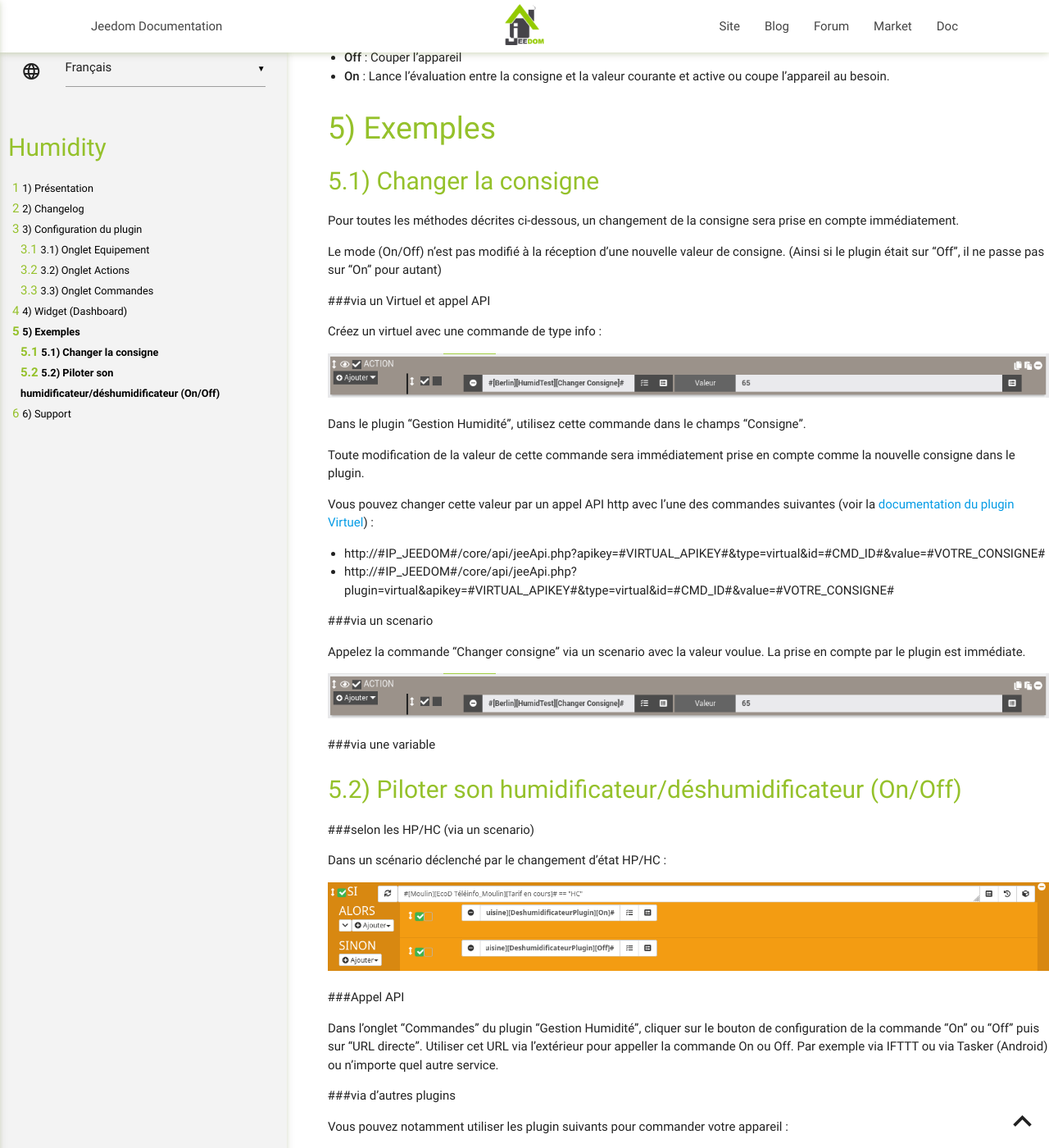
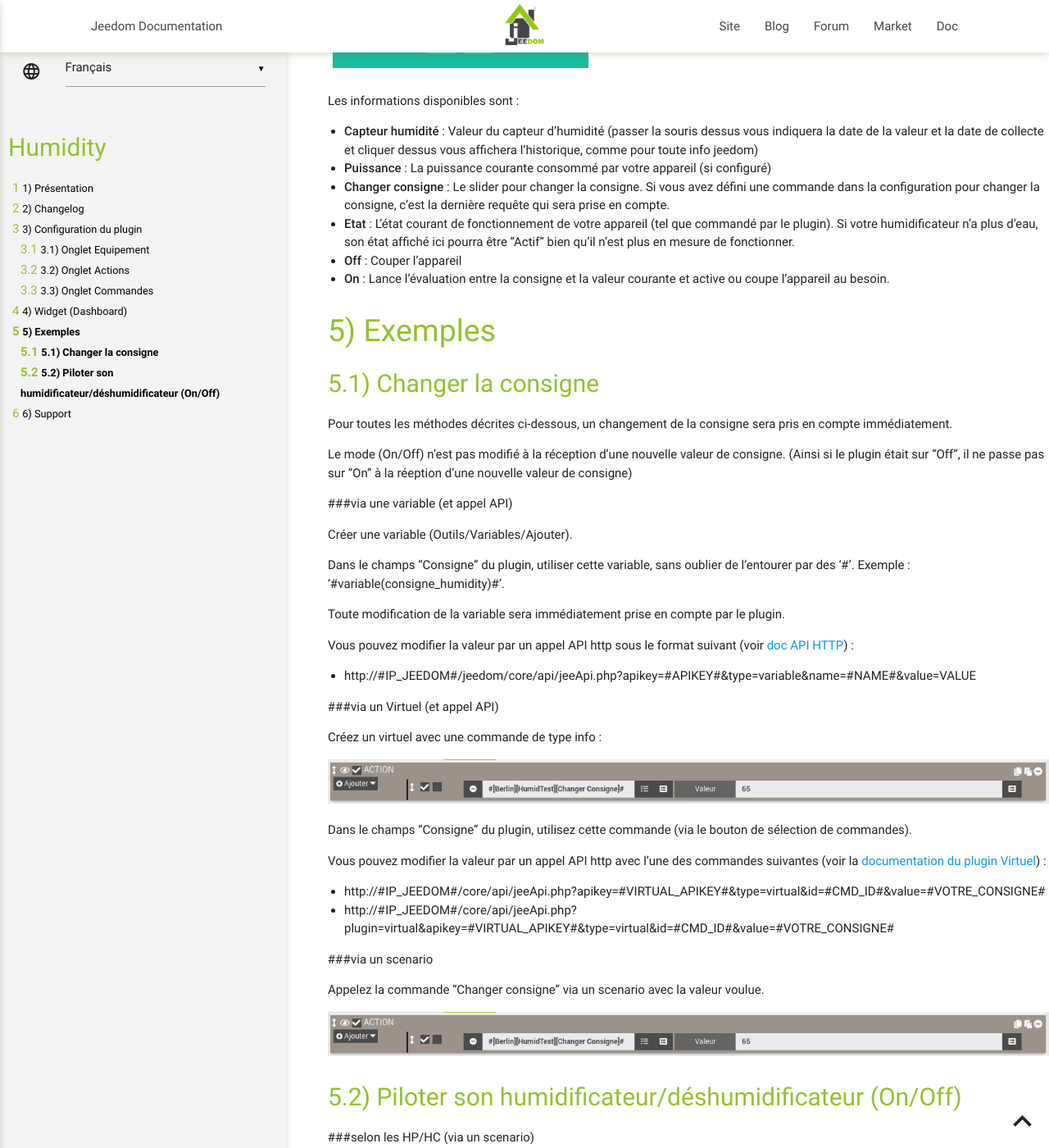
Before and after one commit to AgP42/humidity, a Jekyll site: the page built from docs/fr_FR/index.md, in a window 1280 px wide and 1400 px high, scrolled down 3266 px. Shown: the whole window at 82% size. Built offline with Jekyll 4.4.1, drawn with Linux system fonts in a browser that asks for light colours; our own code applies the rules of GitHub Pages for plain Markdown files; some of the changed text lies outside the part shown.

Commit message:
documentation, ajout 2 tags et debug

```diff
--- a/docs/fr_FR/index.md
+++ b/docs/fr_FR/index.md
@@ -23,7 +21,7 @@ Onglet **Equipement**
 Configurez votre équipement :
 * **Type** : Humidificateur ou déshumidificateur
 * **Sonde humidité** : la commande de type info donnant la valeur de l'humidité à proximité de l'appareil
-* **Consigne** : la consigne d'humidité souhaitée. Cette consigne peut être une valeur fixe ou une commande de type info. Vous pouvez par exemple utiliser un virtuel pour changer la valeur de la consigne via une requête http. Dans tous les cas la consigne peut être modifiée via le dashboard. Voir les exemples ci-dessous.
+* **Consigne** : la consigne d'humidité souhaitée. Cette consigne peut être une valeur fixe ou une commande de type info (d'un virtuel par exemple) ou une variable (format '#variable(ma_var)#'). Utilisez un virtuel ou une variable pour changer la valeur de la consigne via une requête http de l'API. Dans tous les cas la consigne peut être modifiée via le dashboard. Voir les exemples ci-dessous.
 * **Hystérésis** : Il s'agit de la valeur de tolérance souhaitée autour de la consigne donnée. Par exemple si votre consigne est à 60% avec un hystérésis de 5%, un humidificateur sera actif jusqu'à 65% puis il ne se réenclenchera qu'en dessous de 55%. Ceci permet de ne pas constamment déclencher/couper l'appareil lorsque la consigne est atteinte. Par défaut l'hystérésis est à 0.
 * **Puissance électrique** : Champs facultatif permettant de suivre le fonctionnement effectif de l'appareil et de générer une alerte en conséquence. Un humidificateur n'ayant plus d'eau ou un déshumidificateur dont le réservoir est plein ne consommeront plus autant que lors de leur fonctionnement.
 * **Seuil min** : seuil minimum de consommation de l'appareil en fonctionnement nominal. Ce seuil permet de générer l'alerte lorsque la puissance devient inférieure au seuil. Par exemple pour un humidificateur consommant 8W en nominal et 1W en veille (lorsque son réservoir est vide), une bonne valeur est un seuil de 2W. Valeur par défaut : 0W
@@ -34,9 +32,18 @@ Onglet **Actions**
 ![](https://raw.githubusercontent.com/AgP42/humidity/master/docs/assets/images/OngletActions.png)
 
 Cet onglet permet de configurer les actions à réaliser pour activer et arrêter votre appareil, ainsi que les actions d'alertes (uniquement disponible si **Puissance électrique** est renseigné).
-Vous pouvez configurer plusieurs actions par état, elles seront réalisées simultanément. Les actions peuvent être le lancement d'un scenario si besoin.
+Vous pouvez configurer plusieurs actions par état, elles seront réalisées simultanément.
 
-Pour les actions de type message vous pouvez utiliser les tags suivants : #humidity_name#, #humidity_value# ou #humidity_order#.
+Infos sur les actions :
+* Les actions peuvent être le lancement d'un scenario si besoin.
+* Sachant qu'un déshumidificateur sera d'autant plus efficace que la température est élevée, vous pouvez choisir de déclencher un chauffage en même temps que votre déshumidificateur.
+* Vous pouvez vous envoyer une notification pour mettre à jour un widget android, via Tasker, à chaque changement d'état par exemple.
+* Pour les actions de type message vous pouvez utiliser les tags suivants :
+   * #humidity_name# => le nom de l'équipement donné dans l'onglet "Equipement"
+   * #humidity_value# => la valeur courante de l'humidité dans la pièce
+   * #humidity_order# => la consigne en cours
+   * #humidity_state# => l'état de votre appareil ('Allumé'ou'Eteint')
+   * #humidity_mode# => le mode courant ('On'ou'Off')
 
 Onglet **Commandes**
 ---
@@ -69,32 +76,38 @@ Exemples
 Changer la consigne
 ---
 
-Pour toutes les méthodes décrites ci-dessous, un changement de la consigne sera prise en compte immédiatement.
+Pour toutes les méthodes décrites ci-dessous, un changement de la consigne sera pris en compte immédiatement.
 
-Le mode (On/Off) n'est pas modifié à la réception d'une nouvelle valeur de consigne. (Ainsi si le plugin était sur "Off", il ne passe pas sur "On" pour autant)
+Le mode (On/Off) n'est pas modifié à la réception d'une nouvelle valeur de consigne. (Ainsi si le plugin était sur "Off", il ne passe pas sur "On" à la réeption d'une nouvelle valeur de consigne)
 
-###via un Virtuel et appel API
+###via une variable (et appel API)
+
+Créer une variable (Outils/Variables/Ajouter).
+
+Dans le champs "Consigne" du plugin, utiliser cette variable, sans oublier de l'entourer par des '#'. Exemple : '#variable(consigne_humidity)#'.
+
+Toute modification de la variable sera immédiatement prise en compte par le plugin.
+
+Vous pouvez modifier la valeur par un appel API http sous le format suivant (voir [doc API HTTP](https://jeedom.github.io/core/fr_FR/api_http#tocAnchor-1-9)) :
+* http://#IP_JEEDOM#/jeedom/core/api/jeeApi.php?apikey=#APIKEY#&type=variable&name=#NAME#&value=VALUE
+
+###via un Virtuel (et appel API)
 
 Créez un virtuel avec une commande de type info :
 
 ![](https://raw.githubusercontent.com/AgP42/humidity/master/docs/assets/images/consigne_scenario.png)
 
-Dans le plugin "Gestion Humidité", utilisez cette commande dans le champs "Consigne".
+Dans le champs "Consigne" du plugin, utilisez cette commande (via le bouton de sélection de commandes).
 
-Toute modification de la valeur de cette commande sera immédiatement prise en compte comme la nouvelle consigne dans le plugin.
-
-Vous pouvez changer cette valeur par un appel API http avec l'une des commandes suivantes (voir la [documentation du plugin Virtuel](https://jeedom.github.io/plugin-virtual/fr_FR/)) :
+Vous pouvez modifier la valeur par un appel API http avec l'une des commandes suivantes (voir la [documentation du plugin Virtuel](https://jeedom.github.io/plugin-virtual/fr_FR/)) :
 * http://#IP_JEEDOM#/core/api/jeeApi.php?apikey=#VIRTUAL_APIKEY#&type=virtual&id=#CMD_ID#&value=#VOTRE_CONSIGNE#
 * http://#IP_JEEDOM#/core/api/jeeApi.php?plugin=virtual&apikey=#VIRTUAL_APIKEY#&type=virtual&id=#CMD_ID#&value=#VOTRE_CONSIGNE#
 
 ###via un scenario
 
-Appelez la commande "Changer consigne" via un scenario avec la valeur voulue. La prise en compte par le plugin est immédiate.
+Appelez la commande "Changer consigne" via un scenario avec la valeur voulue.
 
 ![](https://raw.githubusercontent.com/AgP42/humidity/master/docs/assets/images/consigne_scenario.png)
-
-###via une variable
-
 
 
 Piloter son humidificateur/déshumidificateur (On/Off)
@@ -112,16 +125,15 @@ Dans l'onglet "Commandes" du plugin "Gestion Humidité", cliquer sur le bouton d
 
 ###via d'autres plugins
 
-Vous pouvez notamment utiliser les plugin suivants pour commander votre appareil :
+Vous pouvez notamment utiliser les plugin suivants pour commander votre appareil selon divers criteres :
 
-* [Mode](https://jeedom.github.io/plugin-mode/fr_FR/) => Gestion On/Off
-* [Agenda](https://jeedom.github.io/plugin-calendar/fr_FR/) => Gestion On/Off
-* [Presence](https://ticed35.github.io/jeedom-presence-doc/fr_FR/) => Gestion On/Off
+* [Mode](https://jeedom.github.io/plugin-mode/fr_FR/)
+* [Agenda](https://jeedom.github.io/plugin-calendar/fr_FR/)
+* [Presence](https://ticed35.github.io/jeedom-presence-doc/fr_FR/)
 
 Ou même le lier à votre chauffage via le plugin [Thermostat](https://jeedom.github.io/plugin-thermostat/fr_FR/), sachant qu'un déshumidificateur sera d'autant plus efficace que la température est élevée.
 
 Support
 ===
 
-* Pour toute demande de support ou d'information : [Forum Jeedom](https://community.jeedom.com/c/plugins/)
-* Pour un bug ou une demande d'évolution, merci de passer de préférence par [Github](https://github.com/AgP42/humidity/issues)
+* Pour toute demande de support, d'information, remonter un bug ou faire une demande d'évolution : [Forum Jeedom](https://community.jeedom.com/c/plugins/wellness/51)
```
Also changed, not shown: other parts of docs/fr_FR/index.md (+0 -2 lines), 2 other files.
